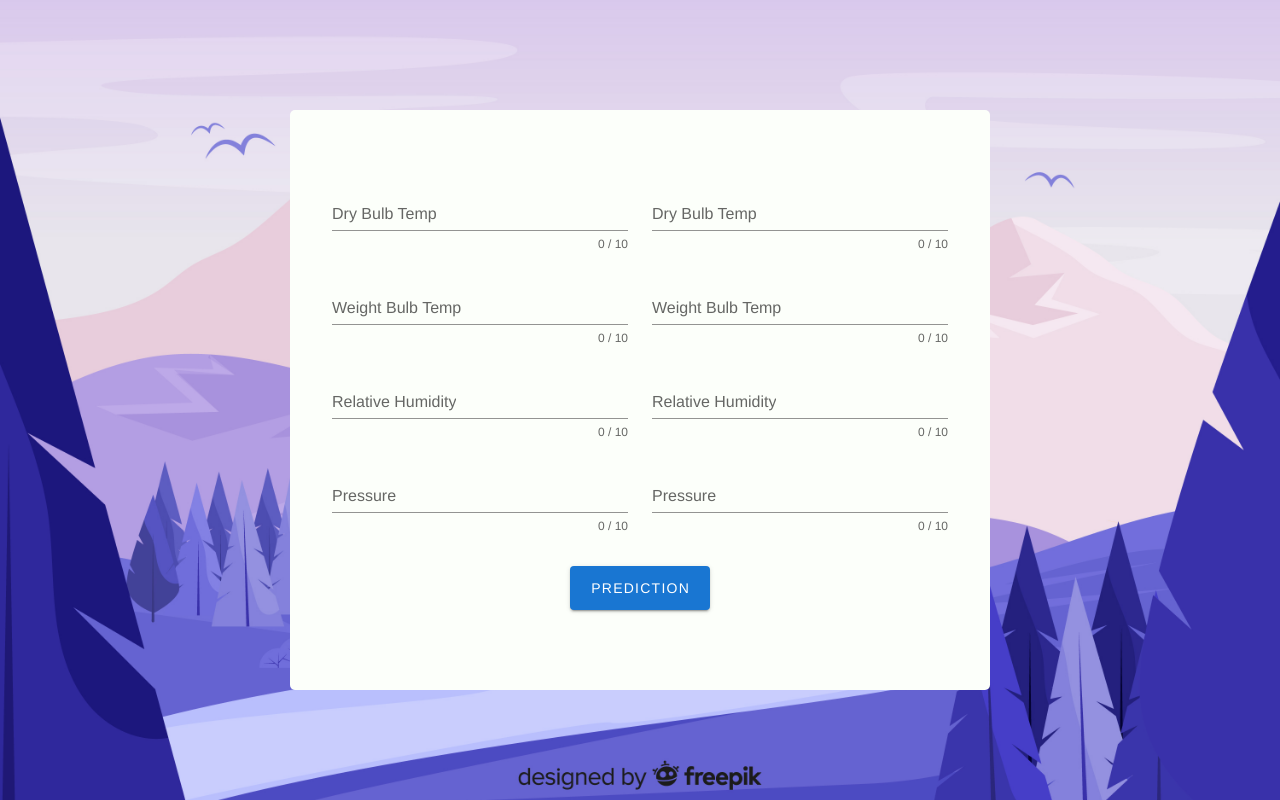
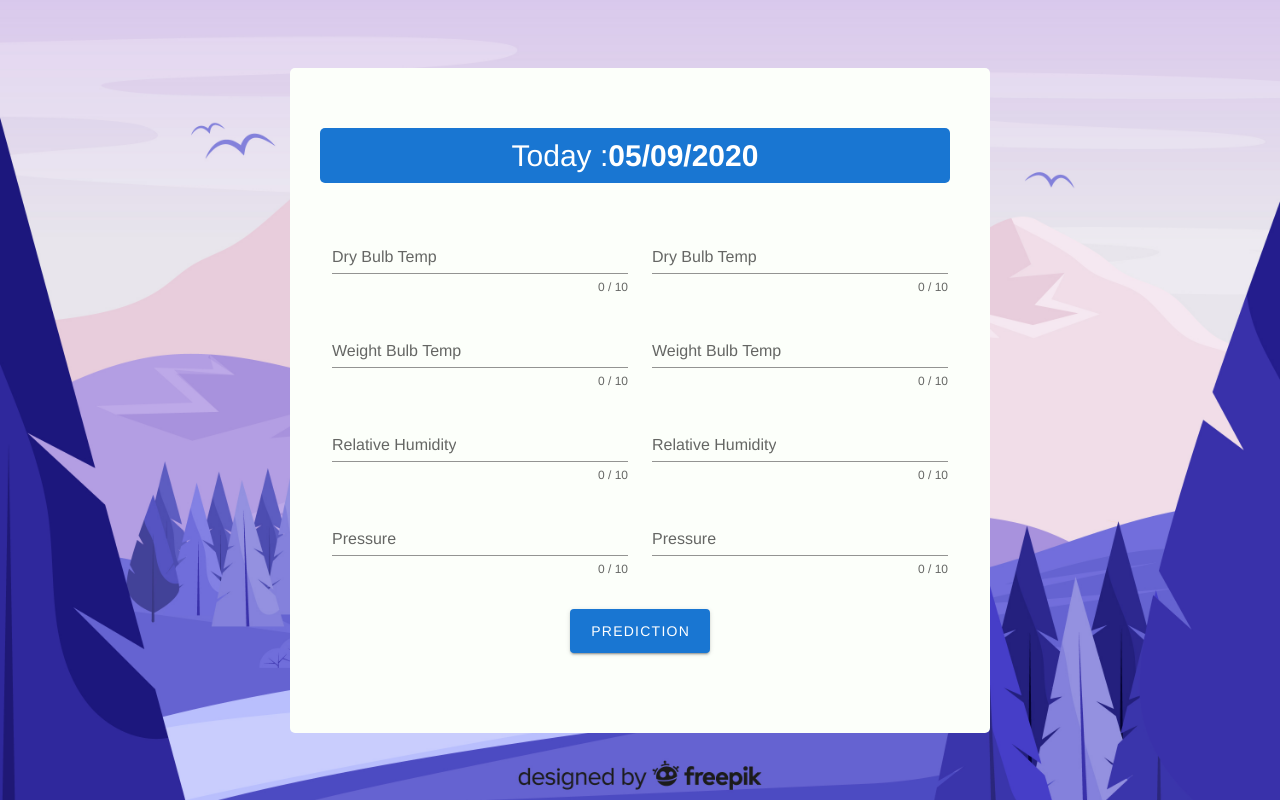
Before and after one commit to Mithunjack/Weather-Update-Project, a Vue app: page / in a window 1280 px wide. Built offline with nearby package versions, Linux system fonts and the light colour scheme.

Commit message:
date-time and response added

```diff
--- a/package.json
+++ b/package.json
@@ -10,6 +10,7 @@
   "dependencies": {
     "axios": "^0.19.2",
     "core-js": "^3.6.4",
+    "date-fns": "^2.13.0",
     "moment": "^2.25.3",
     "vue": "^2.6.11",
     "vuetify": "^2.2.11"
--- a/src/App.vue
+++ b/src/App.vue
@@ -1,7 +1,7 @@
 <template>
   <div>
     <Header></Header>
-    <Form></Form>
+    <Form @clicked="onClickPrediction" :response = "show"></Form>
     <Footer></Footer>
   </div>
 </template>
@@ -10,13 +10,27 @@
   import Header from "./components/Header";
   import Form from "./components/Form";
   import Footer from "./components/Footer";
-  /*import axios from "axios";*/
+  //import axios from "axios";
   export default {
     name: 'App',
     components: {
       Footer,
       Form,
       Header
+    },
+    data(){
+      return {
+        show : false,
+      }
+    },
+    methods: {
+      onClickPrediction(value){
+        console.log("form paise: " + value.time.time);
+        /*axios.post('#',value)
+                .then(res => this.todos = [...this.todos , res.data])
+                .catch(err => console.log(err));*/
+        this.show = true;
+      }
     }
   }
 </script>
--- a/src/components/Form.vue
+++ b/src/components/Form.vue
@@ -1,7 +1,8 @@
 <template>
     <v-app>
         <div class="form-component">
-            <v-form v-model="valid" >
+            <p class="date-title">Today :<b class="date-format">{{date}}</b></p>
+            <v-form v-model="valid" @submit="postData" action="#">
                 <v-container>
                     <v-row>
                         <v-col
@@ -114,24 +115,53 @@
                 </v-container>
                 <v-col class="text-center">
                     <div class="my-2 pink--text">
-                        <v-btn  large color="primary" >Prediction</v-btn>
+                        <v-btn type="submit" large color="primary" v-on:click="onClickPrediction">Prediction</v-btn>
                     </div>
                 </v-col>
             </v-form>
-
-
-            <Result v-show="false"></Result>
+            <Result  v-show="response"></Result>
         </div>
     </v-app>
 </template>
 
 <script>
     import Result from "./Result";
+    import { format ,getHours} from 'date-fns'
+    let postData = function (event){
+        console.log(event);
+        let data = {
+            "time":{
+                "month":format(new Date(), 'MM'),
+                "time":getHours(new Date(), 'dd'),
+                "date":format(new Date(), 'dd')
+            },
+            "features":[
+                {
+                    "dew_temp":[this.dbt_1,this.dbt_2]
+                },
+                {
+                    "dry_temp":[this.wbt_1,this.wbt_2]
+                },
+                {
+                    "relative_humidity":[this.rh_1,this.rh_2]
+                },
+                {
+                    "pressure":[this.pre_1,this.pre_2]
+                }
+            ]
+        };
+        console.log(data);
+        return data;
+    };
     export default {
         name: "Form",
         components: {Result},
+        props: {
+            response : Boolean,
+        },
         data: () => ({
             valid: false,
+            show: false,
             dbt_1: '',
             dbt_2: '',
             wbt_1: '',
@@ -140,11 +170,19 @@
             rh_2: '',
             pre_1: '',
             pre_2: '',
+            date : format(new Date(), 'MM/dd/yyyy'),
             nameRules: [
                 v => !!v || 'Field is required',
                 v => v.length <= 5 || 'Field must be less than 5 characters',
             ],
         }),
+        methods: {
+            postData,
+            onClickPrediction(e){
+                e.preventDefault();
+                this.$emit('clicked', this.postData());
+            }
+        }
     }
 </script>
 
@@ -159,4 +197,17 @@
     .form-component .form-custom{
         width: 100%;
     }
+    .date-title{
+        font-size: 30px;
+        margin-right: 10px;
+        background-color: #1976d2;
+        color: white;
+        padding: 5px;
+        border-radius: 5px;
+        margin-bottom: 30px;
+    }
+    .date-format{
+        font-size: 30px;
+    }
+
 </style>
```
Also changed, not shown: 1 other file (tests, documents, lock files or other folders).
